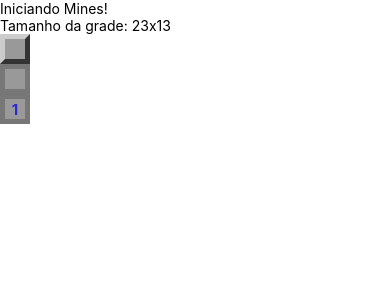
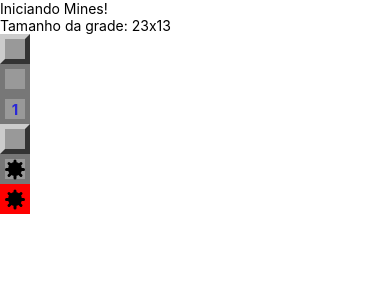
Before and after one commit to zhydani/campo-minado-react-native, a React Native app: screen / in a window 390 px wide. Shown: the top 300 px of the page. Built offline with nearby package versions, Linux system fonts and the light colour scheme.

Commit message:
criadas as minas com explosoes

```diff
--- a/App.js
+++ b/App.js
@@ -20,6 +20,9 @@
         <Field />
         <Field opened />
         <Field opened nearMines={1}/>
+        <Field mined />
+        <Field mined opened />
+        <Field mined opened exploded />
       </SafeAreaView>
     );
   }
--- a/src/components/Field.js
+++ b/src/components/Field.js
@@ -1,16 +1,17 @@
 import React from 'react';
 import { View, StyleSheet, Text } from 'react-native';
 import params from '../params';
+import Mine from './Mine'
 
 const Field = props => {
 
-    const { mined, opened, nearMines } = props
+    const { mined, opened, nearMines, exploded } = props
 
     const styleField = [styles.field]
     if (opened) styleField.push(styles.opened)
+    if (exploded) styleField.push(styles.exploded)
     if (styleField.length === 1) styleField.push(styles.regular)
 
-    // a cor depende de quantas minas tem próximo a mina
     let color = null
     if (nearMines > 0) {
         if (nearMines == 1) color = '#2A28D7'
@@ -28,6 +29,7 @@
                 {nearMines}
             </Text> : false
             }
+            {mined && opened ? <Mine /> : false}
         </View>
     )
 };
@@ -54,6 +56,10 @@
     label: {
         fontWeight: 'bold',
         fontSize: params.fontSize
+    },
+    exploded: {
+        backgroundColor: 'red',
+        borderColor: 'red'
     }
 });
 
--- /dev/null
+++ b/src/components/Mine.js
@@ -0,0 +1,38 @@
+import React from 'react';
+import { View, StyleSheet } from 'react-native'
+
+const Mine = props => {
+    return(
+        <View style={styles.container}>
+            <View style={styles.coreMine}></View>
+            <View style={styles.line}></View>
+            <View style={[styles.line, {transform: [{ rotate: '45deg' }] }]}></View>
+            <View style={[styles.line, {transform: [{ rotate: '90deg' }] }]}></View>
+            <View style={[styles.line, {transform: [{ rotate: '135deg' }] }]}></View>
+        </View>
+    )
+}
+
+const styles = StyleSheet.create({
+    container: {
+        alignItems: 'center',
+        justifyContent: 'center'
+    },
+    coreMine: {
+        height: 14,
+        width: 14,
+        borderRadius: 10,
+        backgroundColor: 'black',
+        alignItems: 'center',
+        justifyContent: 'center'
+    },
+    line: {
+        position: 'absolute',
+        height: 3,
+        width: 20,
+        borderRadius: 3,
+        backgroundColor: 'black'
+    }
+})
+
+export default Mine;
```
